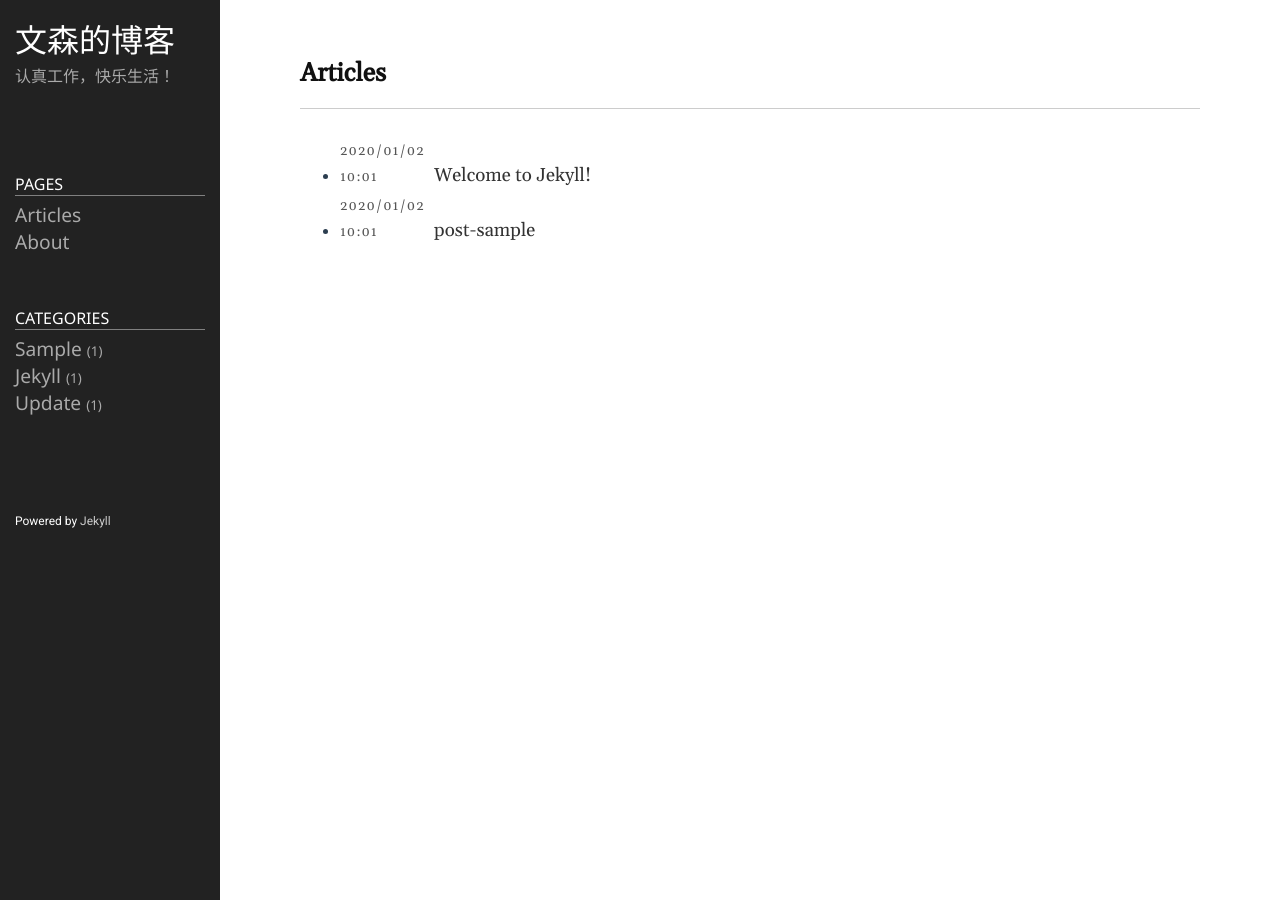
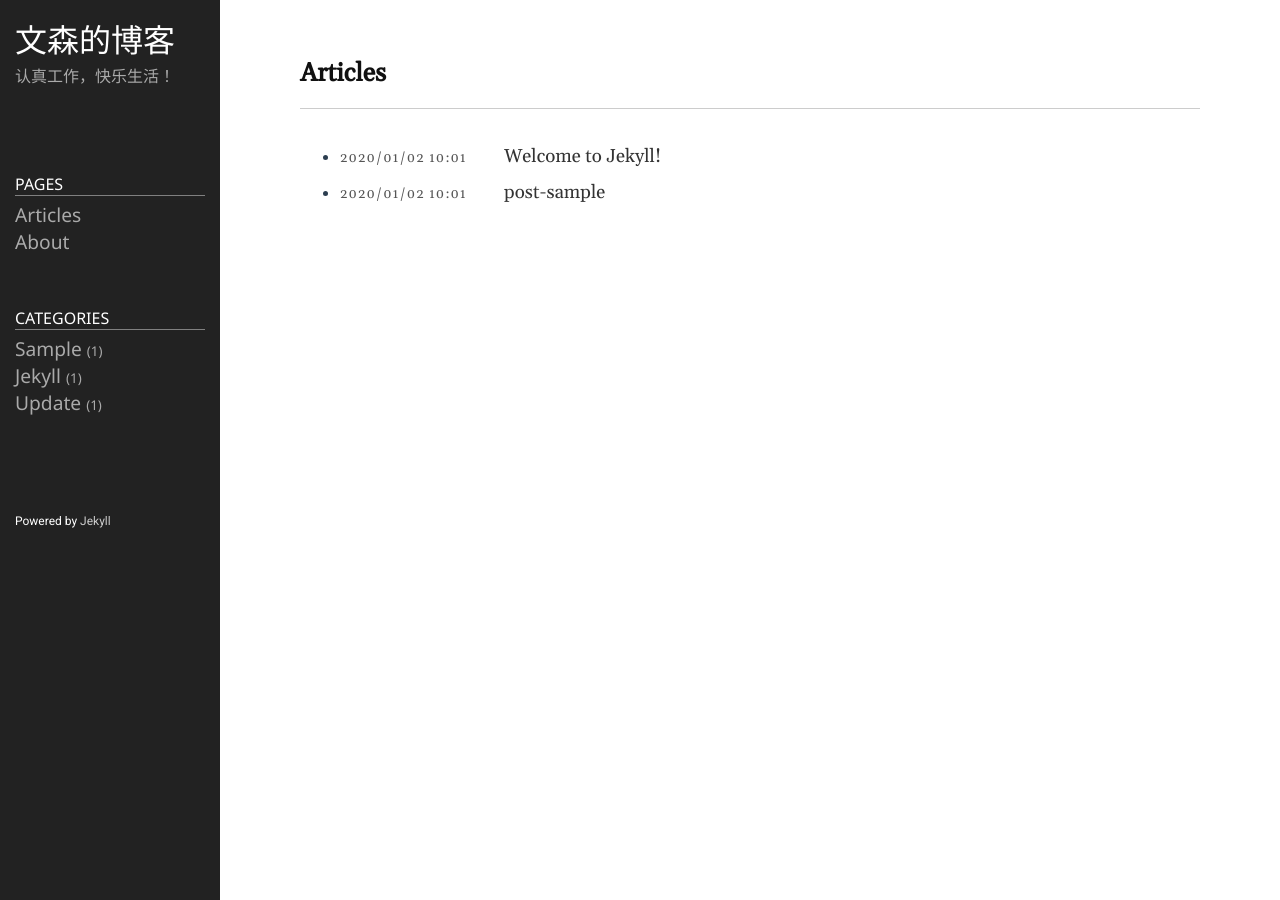
Before and after one commit to Vincent-0112/Vincent-0112.github.io, a Jekyll site: the page built from index.md, in a window 1280 px wide. Built offline with Jekyll 4.4.1, drawn with Linux system fonts in a browser that asks for light colours.

Commit message:
Update style.css

```diff
--- a/public/css/style.css
+++ b/public/css/style.css
@@ -273,7 +273,7 @@ header.home {
 	letter-spacing: 1px;
 	font-size: 0.8em;
 	display: inline-block;
-	width: 80px;
+	width: 150px;
 }
 
 .author .author-image {
```
